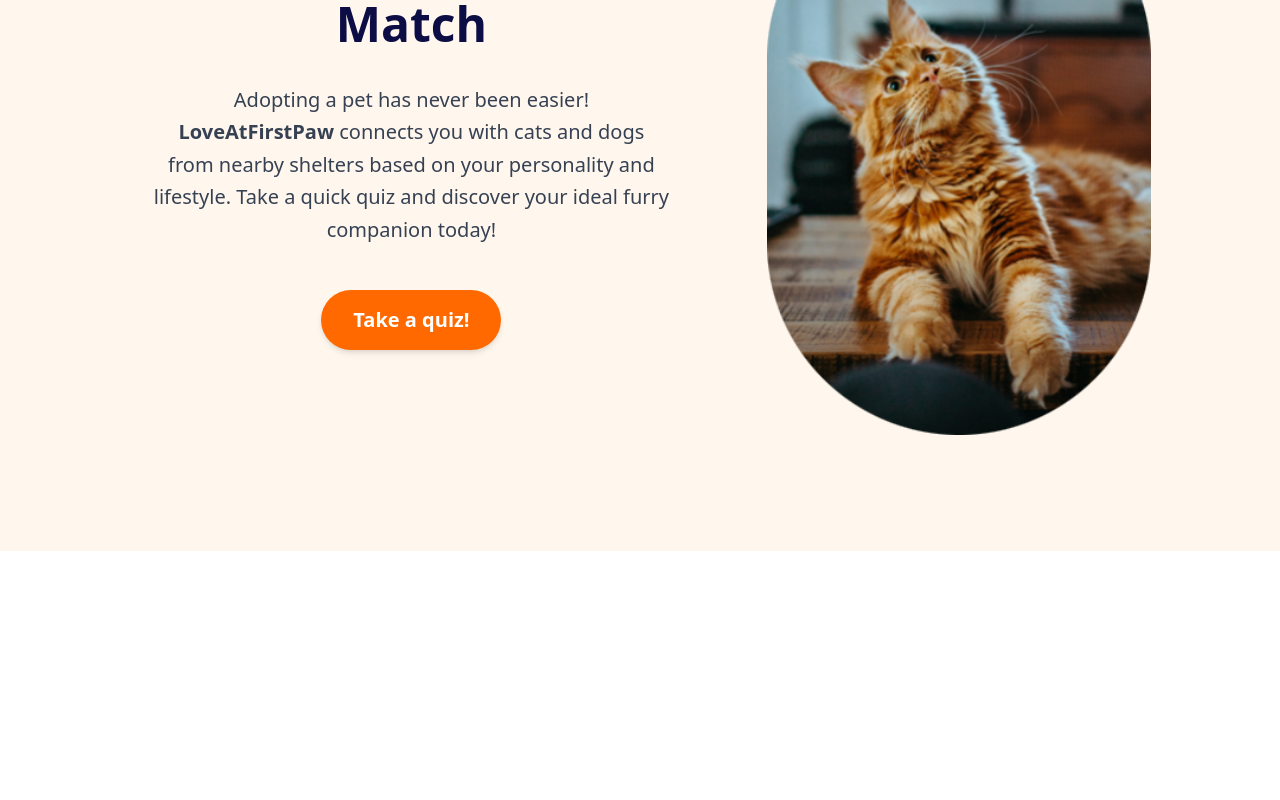
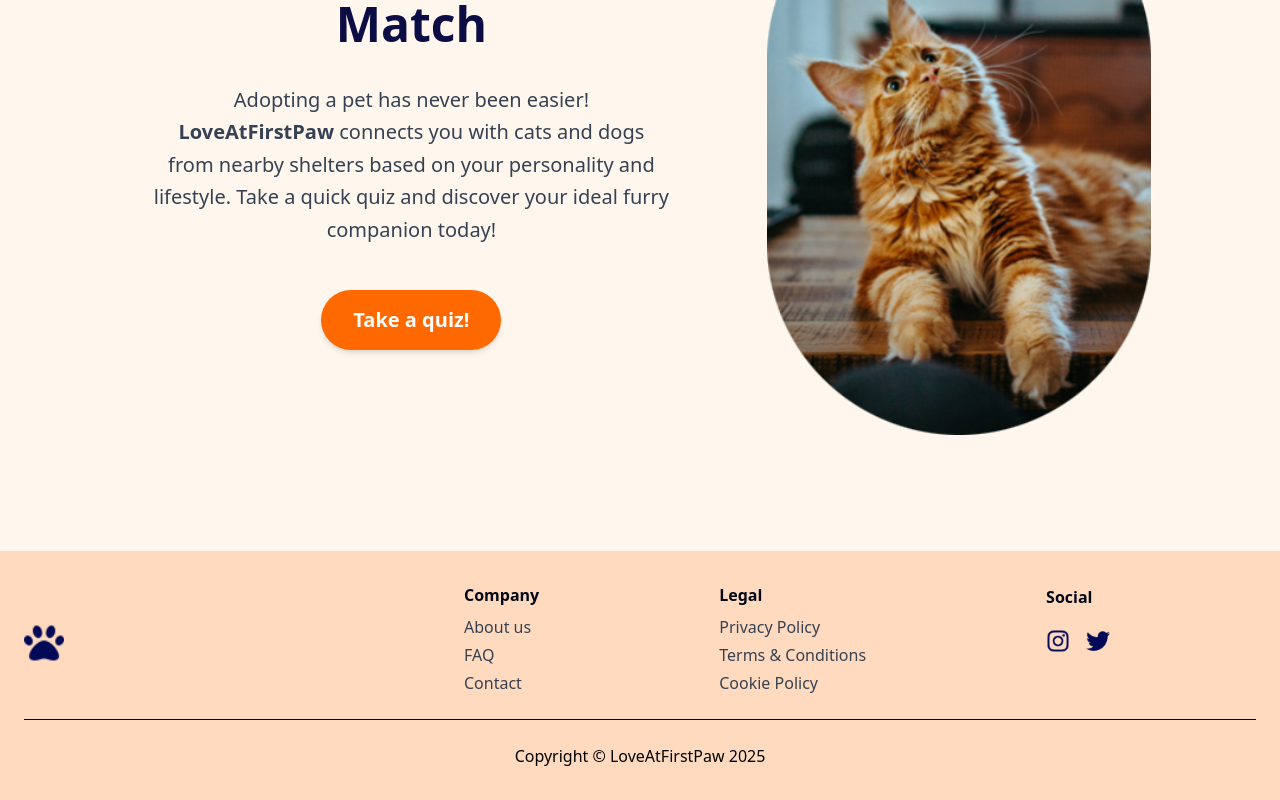
Before and after one commit to ppe11/flashcard, a Next.js app: page /landing in a window 1280 px wide. Shown: the part 249-1049 px from the top of the page. Before the commit the page ends 800 px from the top, so only its background shows below. Built offline with nearby package versions, Linux system fonts and the light colour scheme.

Commit message:
complete footer with proper alignment
- Added company, legal, and social sections with correct spacing
- Ensured social icons align horizontally with headings
- Adjusted margin and flex properties for better centering
- Kept the paw icon aligned to the left while centering text content

```diff
--- a/src/assets/assets.js
+++ b/src/assets/assets.js
@@ -1,7 +1,11 @@
 import icon_paw from './icon-paw.png';
 import home_cat from './homecat.png';
+import instagram from './instagram.png';
+import twitter from './twitter.png';
 
 export const assets = {
     icon_paw,
-    home_cat
+    home_cat,
+    instagram,
+    twitter,
 };
--- a/src/components/Footer.jsx
+++ b/src/components/Footer.jsx
@@ -1,11 +1,62 @@
-import React from 'react'
+import React from "react";
+import Image from "next/image";
+import { assets } from "@/assets/assets";
 
 const Footer = () => {
   return (
-    <div>
+    <footer className="bg-[#ffdabf] py-8">
+      <div className="container mx-auto px-6">
+        <div className="flex flex-col md:flex-row ">
+          {/* Left - Paw Icon */}
+          <div className="mb-4 md:mb-0 mt-10 mr-100">
+            <a href="/landing" className="flex items-center">
+              <Image src={assets.icon_paw} alt="Paw" width={40} height={40} />
+            </a>
+          </div>
 
-    </div>
-  )
-}
+          {/* Center - Company, Legal, and Social */}
+          <div className="flex flex-col md:flex-row justify-center items-center md:space-x-45">
+            {/* Company Section */}
+            <div className="text-center md:text-left">
+              <h3 className="font-bold">Company</h3>
+              <ul className="mt-2 space-y-1 text-gray-700">
+                <li><a href="#" className="hover:underline">About us</a></li>
+                <li><a href="#" className="hover:underline">FAQ</a></li>
+                <li><a href="#" className="hover:underline">Contact</a></li>
+              </ul>
+            </div>
 
-export default Footer
+            {/* Legal Section */}
+            <div className="text-center md:text-left">
+              <h3 className="font-bold">Legal</h3>
+              <ul className="mt-2 space-y-1 text-gray-700">
+                <li><a href="#" className="hover:underline">Privacy Policy</a></li>
+                <li><a href="#" className="hover:underline">Terms & Conditions</a></li>
+                <li><a href="#" className="hover:underline">Cookie Policy</a></li>
+              </ul>
+            </div>
+
+            {/* Social Section */}
+            <div className="text-center md:text-left">
+              <h3 className="font-bold">Social</h3>
+              <div className="mt-5 flex space-x-4 justify-center md:justify-start mb-10">
+                <Image src={assets.instagram} alt="Instagram" width={24} height={24} />
+                <Image src={assets.twitter} alt="Twitter" width={24} height={24} />
+              </div>
+            </div>
+          </div>
+        </div>
+
+        {/* Divider */}
+        <div className="border-t border-black my-6"></div>
+
+        {/* Copyright */}
+        <div className="text-center text-black">
+          Copyright © LoveAtFirstPaw 2025
+        </div>
+      </div>
+    </footer>
+  );
+};
+
+export default Footer;
```
Also changed, not shown: src/assets/instagram.png (added), src/assets/twitter.png (added).
